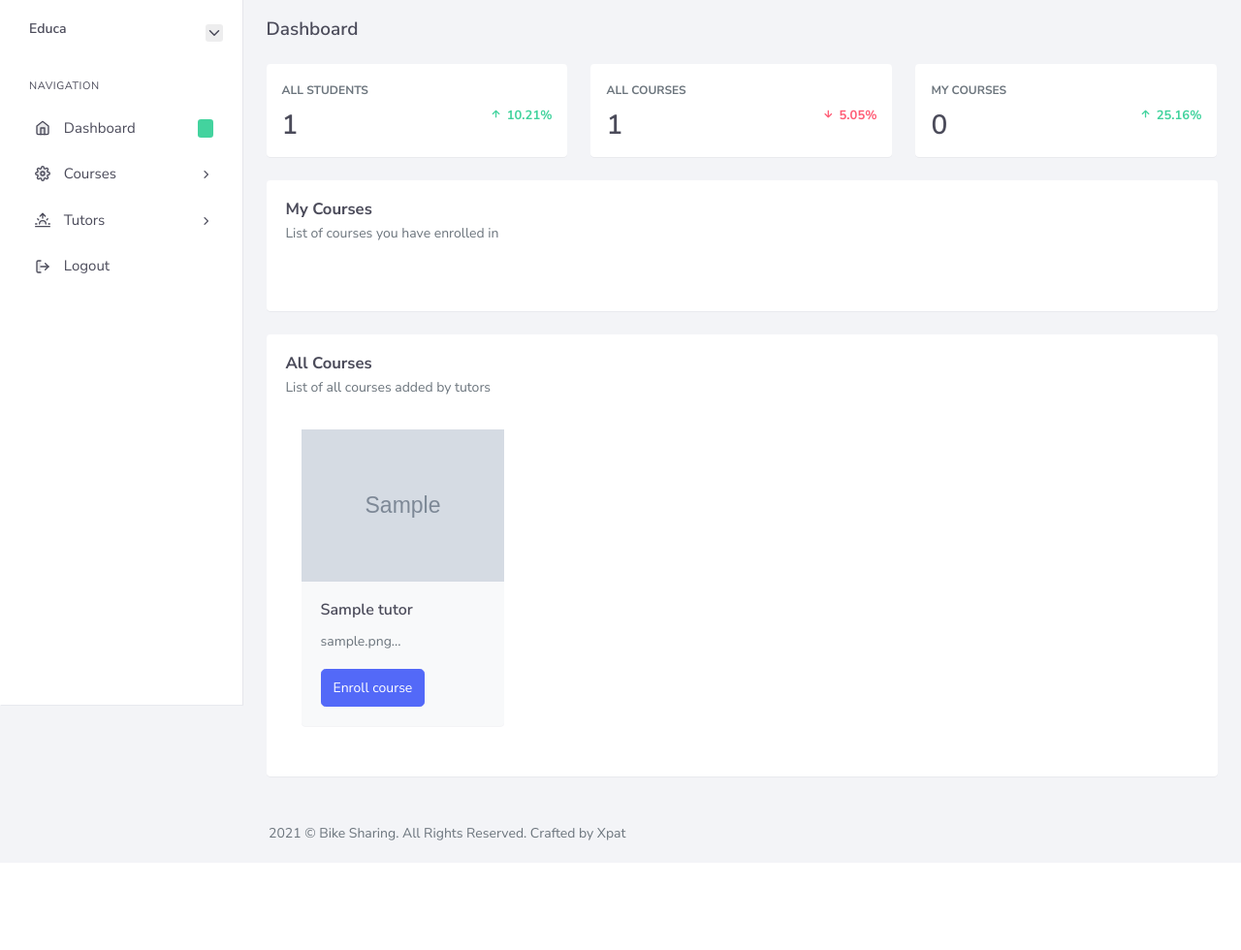
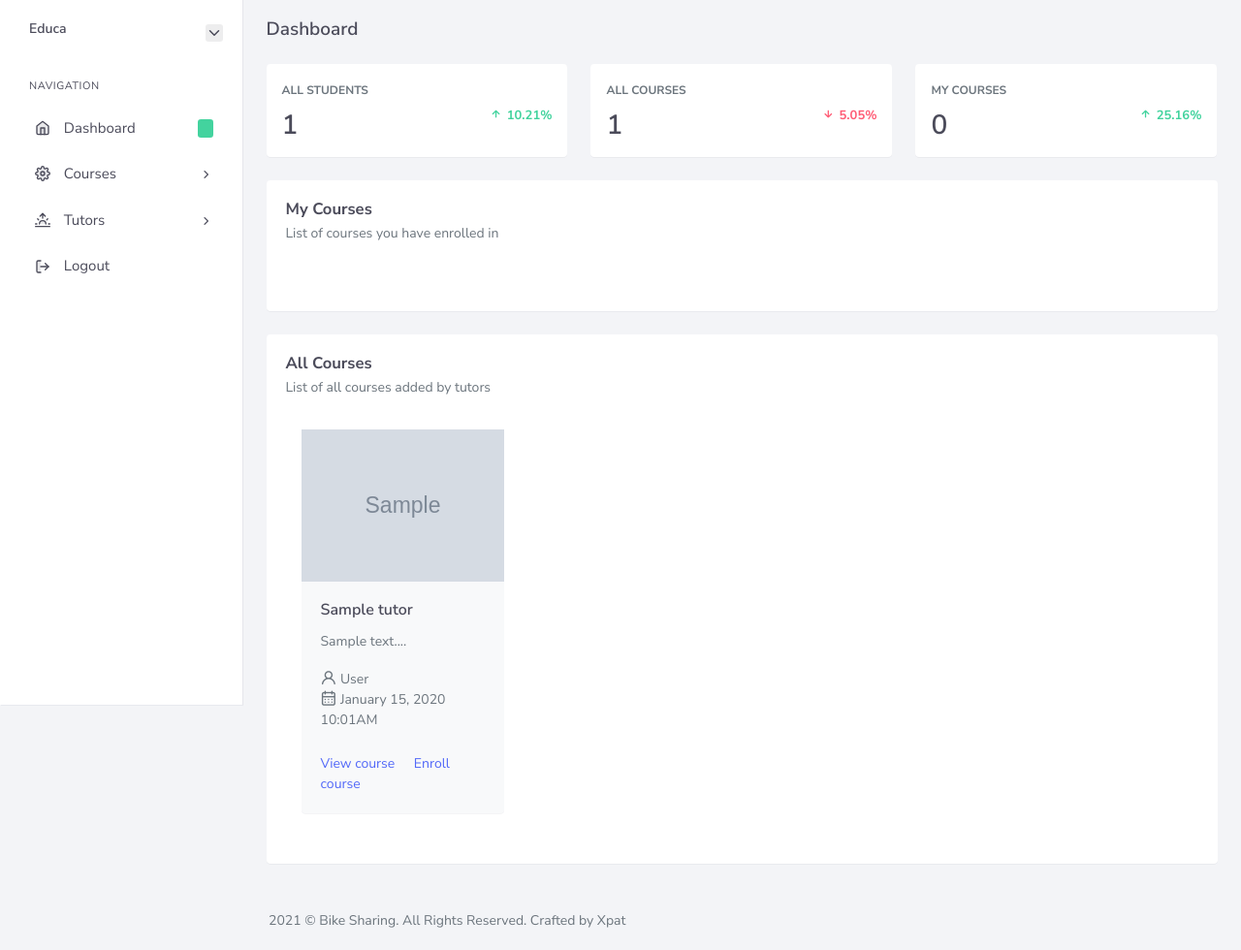
Before and after one commit to tijanidevit/basic-elearn, a WordPress theme: page /bike_sharing/student/dashboard in a window 1280 px wide. Shown: the part 73-1053 px from the top of the page at 97% size. Before the commit the page ends 940 px from the top, so only its background shows below. Run offline with PHP 8.4 and a stand-in for WordPress, Linux system fonts and the light colour scheme; the site name, menu and one post (Sample post) are stand-ins, and other content is empty; the visitor is signed in with stand-in values (Sample User, id 1); tables that the repository leaves empty or names only in its code hold one stand-in row (values such as "Sample post"); grey boxes marked "Sample" are stand-in pictures.

Commit message:
CoursesPage

```diff
--- a/student/dashboard.php
+++ b/student/dashboard.php
@@ -6,6 +6,7 @@
     }
     $student_id = $_SESSION['elearn_student']['id'];
     include_once '../core/students.class.php';
+    include_once '../core/core.function.php';
     include_once '../core/courses.class.php';
     $student_obj = new students();
     $course_obj = new courses();
@@ -127,8 +128,14 @@
                                                         <img class="card-img-top img-fluid" src="../uploads/course/image/<?php echo $course['course_image'] ?>" alt="Card image cap">
                                                         <div class="card-body">
                                                             <h5 class="card-title font-size-16"><?php echo $course['course_title'] ?></h5>
-                                                            <p class="card-text text-muted"><?php echo substr($course['course_image'],0,120) ?>...</p>
-                                                            <a href="course?id=<?php echo $course['id'] ?>" class="text-primary">Go to course</a>
+                                                            <p class="card-text text-muted"><?php echo substr($course['course_description'],0,120) ?>...</p>
+                                                            <div class="media-body">
+                                                                <div class="text-muted font-weight-normal mt-1 mb-4">
+                                                                    <div><i class='uil uil-user'></i> <?php echo $course['fullname'] ?></div>
+                                                                    <i class='uil uil-calendar-alt'></i> <?php echo format_date($course['created_at']) ?>
+                                                                </div>
+                                                            </div>
+                                                            <a href="course-class?id=<?php echo $course['id'] ?>" class="text-primary mr-3">Go to course</a>
                                                         </div>
                                                     </div>
                                                 </div>
@@ -138,7 +145,6 @@
                                 </div>
                             </div>
                         </div>
-
 
 
                         <div class="row">
@@ -156,8 +162,15 @@
                                                         <img class="card-img-top img-fluid" src="../uploads/course/image/<?php echo $course['course_image'] ?>" alt="Card image cap">
                                                         <div class="card-body">
                                                             <h5 class="card-title font-size-16"><?php echo $course['course_title'] ?></h5>
-                                                            <p class="card-text text-muted"><?php echo substr($course['course_image'],0,120) ?>...</p>
-                                                            <a href="course?id=<?php echo $course['id'] ?>" class="btn btn-primary">Enroll course</a>
+                                                            <p class="card-text text-muted"><?php echo substr($course['course_description'],0,120) ?>...</p>
+                                                            <div class="media-body">
+                                                                <div class="text-muted font-weight-normal mt-1 mb-4">
+                                                                    <div><i class='uil uil-user'></i> <?php echo $course['fullname'] ?></div>
+                                                                    <i class='uil uil-calendar-alt'></i> <?php echo format_date($course['created_at']) ?>
+                                                                </div>
+                                                            </div>
+                                                            <a href="course?id=<?php echo $course['id'] ?>" class="text-primary mr-3">View course</a>
+                                                            <a href="enroll?id=<?php echo $course['id'] ?>" class="text-primary mr-3">Enroll course</a>
                                                         </div>
                                                     </div>
                                                 </div>
--- /dev/null
+++ b/student/index.php
@@ -0,0 +1,4 @@
+<?php
+	header('location: dashboard');
+	exit();
+?>
```
Also changed, not shown: student/my-courses.php (+12 -2 lines).
